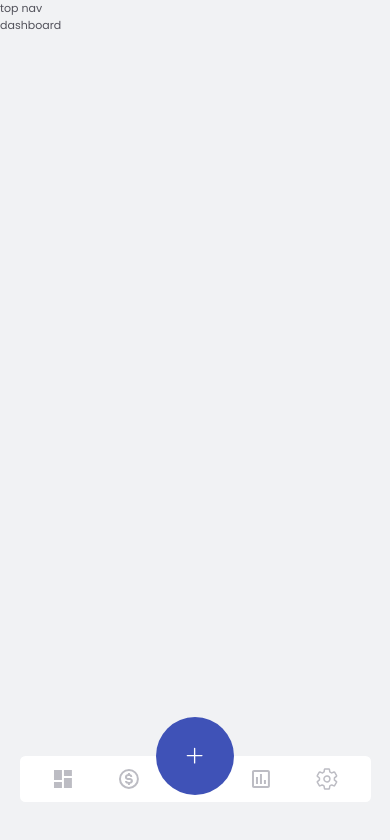
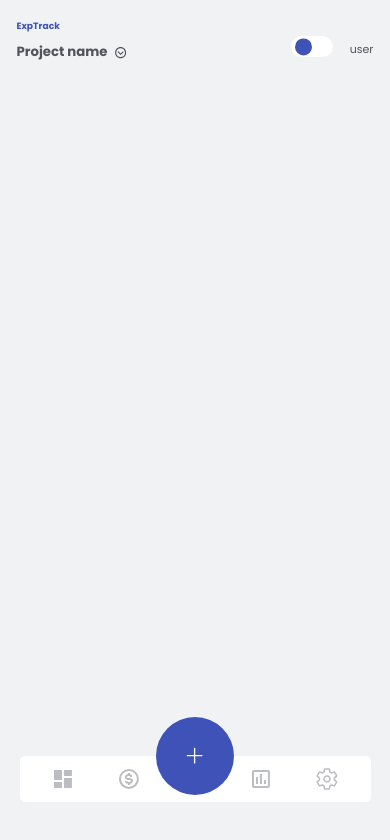
Before and after one commit to chiwei93/expense-tracker, a Next.js app: page /dashboard in a window 390 px wide. Shown: the top 840 px of the page. Built offline with nearby package versions, Linux system fonts and the light colour scheme.

Commit message:
added top nav bar

```diff
--- a/components/Containers/SideNavContainer/SideNavContainer.tsx
+++ b/components/Containers/SideNavContainer/SideNavContainer.tsx
@@ -1,3 +1,4 @@
+import { useState } from "react";
 import Sidebar from "../../Layouts/Sidebar/Sidebar";
 import TopNav from "../../Layouts/TopNav/TopNav";
 
@@ -10,10 +11,12 @@ interface Props {
 const SideNavContainer = (props: Props) => {
   const { children } = props;
 
+  const [sidebarWidth, setSidebarWidth] = useState(0);
+
   return (
     <div className={styles.container}>
-      <TopNav />
-      <Sidebar />
+      <TopNav sidebarWidth={sidebarWidth} />
+      <Sidebar handleSidebarWidthChange={setSidebarWidth} />
       <main className={styles.mainContent}>{children}</main>
     </div>
   );
--- a/components/Layouts/Sidebar/Sidebar.module.css
+++ b/components/Layouts/Sidebar/Sidebar.module.css
@@ -6,7 +6,7 @@
   width: 90vw;
   bottom: 5vh;
   border-radius: var(--border-radius-form);
-  z-index: 5;
+  z-index: var(--z-index-nav);
 }
 
 .iconBtnList {
--- a/components/Layouts/Sidebar/Sidebar.tsx
+++ b/components/Layouts/Sidebar/Sidebar.tsx
@@ -1,3 +1,4 @@
+import { useRef } from "react";
 import Link from "next/link";
 import { MdDashboard, MdOutlineInsertChartOutlined } from "react-icons/md";
 import { IoSettingsOutline } from "react-icons/io5";
@@ -6,12 +7,49 @@ import { BsPlusLg } from "react-icons/bs";
 import { FaBoxes } from "react-icons/fa";
 import cls from "classnames";
 
-import styles from "./Sidebar.module.css";
 import SidebarLink from "../../UI/Links/SidebarLink/SidebarLink";
 
-const Sidebar = () => {
+import useIsomorphicLayoutEffect from "../../../hooks/useIsomorphicLayoutEffect";
+
+import styles from "./Sidebar.module.css";
+
+interface Props {
+  handleSidebarWidthChange: (width: number) => void;
+}
+
+const Sidebar = (props: Props) => {
+  const { handleSidebarWidthChange } = props;
+
+  const sidebarNavRef = useRef<HTMLElement | null>(null);
+
+  useIsomorphicLayoutEffect(() => {
+    const tabletBreakpoint = 744;
+
+    const handleWidthChange = () => {
+      if (sidebarNavRef.current) {
+        if (window.innerWidth >= tabletBreakpoint) {
+          handleSidebarWidthChange(sidebarNavRef.current?.offsetWidth);
+        } else {
+          handleSidebarWidthChange(0);
+        }
+      }
+    };
+
+    window.addEventListener("resize", handleWidthChange);
+    window.addEventListener("load", handleWidthChange);
+
+    return () => {
+      window.removeEventListener("resize", handleWidthChange);
+      window.removeEventListener("load", handleWidthChange);
+    };
+  }, [handleSidebarWidthChange]);
+
   return (
-    <nav aria-label="secondary navigation" className={styles.nav}>
+    <nav
+      aria-label="secondary navigation"
+      className={styles.nav}
+      ref={sidebarNavRef}
+    >
       <ul className={styles.iconBtnList}>
         <li
           className={cls(
--- a/components/Layouts/TopNav/TopNav.module.css
+++ b/components/Layouts/TopNav/TopNav.module.css
@@ -1,3 +1,45 @@
 .nav {
+  background-color: var(--color-page-bg);
+  padding: 1.5em;
+  position: fixed;
+  top: 0;
+  max-width: 100vw;
+  z-index: var(--z-index-nav);
+  display: flex;
+  align-items: flex-end;
+  justify-content: space-between;
+  gap: 1em;
+}
 
+.logoContainer {
+  margin-bottom: 0.8em;
 }
+
+.logo {
+  font-weight: var(--font-weight-bold);
+  font-size: var(--font-size-small-text);
+  color: var(--color-primary);
+}
+
+.selectContainer {
+  font-size: var(--font-size-h6);
+}
+
+.navBtnsContainer {
+  display: flex;
+  align-items: center;
+}
+
+.toggleBtnContainer {
+  margin-right: 1.5em;
+}
+
+@media only screen and (min-width: 744px) {
+  .nav {
+    padding: 1.7em 2em;
+  }
+
+  .logoContainer {
+    display: none;
+  }
+}
--- a/components/Layouts/TopNav/TopNav.tsx
+++ b/components/Layouts/TopNav/TopNav.tsx
@@ -1,11 +1,42 @@
+import Link from "next/link";
 import { BiUserCircle, BiSun, BiMoon } from "react-icons/bi";
+import LightDarkModeBtn from "../../UI/Buttons/LightDarkModeBtn/LightDarkModeBtn";
+
+import TopNavSelectBtn from "../../UI/Buttons/TopNavSelectBtn/TopNavSelectBtn";
 
 import styles from "./TopNav.module.css";
 
-const TopNav = () => {
+interface Props {
+  sidebarWidth: number;
+}
+
+const TopNav = (props: Props) => {
+  const { sidebarWidth } = props;
+
   return (
-    <nav aria-label="primary navigation" className={styles.nav}>
-      top nav
+    <nav
+      aria-label="primary navigation"
+      className={styles.nav}
+      style={{ left: sidebarWidth, width: `calc(100vw - ${sidebarWidth}px)` }}
+    >
+      <div className={styles.projectOptionsContainer}>
+        <div className={styles.logoContainer}>
+          <Link href="/dashboard">
+            <a className={styles.logo}>ExpTrack</a>
+          </Link>
+        </div>
+
+        <div className={styles.selectContainer}>
+          <TopNavSelectBtn />
+        </div>
+      </div>
+
+      <div className={styles.navBtnsContainer}>
+        <div className={styles.toggleBtnContainer}>
+          <LightDarkModeBtn />
+        </div>
+        <div>user</div>
+      </div>
     </nav>
   );
 };
--- /dev/null
+++ b/components/UI/Buttons/LightDarkModeBtn/LightDarkModeBtn.module.css
@@ -0,0 +1,20 @@
+.btn {
+  background-color: var(--color-form-bg);
+  position: relative;
+  height: 1.6rem;
+  width: 3.2rem;
+  border-radius: 2rem;
+}
+
+.btn::before {
+  content: "";
+  width: 1.3rem;
+  height: 1.3rem;
+  background-color: var(--color-primary);
+  position: absolute;
+  top: 50%;
+  left: 10%;
+  border-radius: 50%;
+  transform: translateY(-50%);
+  transition: transform 0.4s;
+}
--- /dev/null
+++ b/components/UI/Buttons/LightDarkModeBtn/LightDarkModeBtn.tsx
@@ -0,0 +1,24 @@
+import { useState } from "react";
+import { BiSun, BiMoon } from "react-icons/bi";
+import cls from "classnames";
+
+import styles from "./LightDarkModeBtn.module.css";
+
+interface Props {}
+
+const LightDarkModeBtn = (props: Props) => {
+  const {} = props;
+
+  const [isDarkMode, setIsDarkMode] = useState(false);
+
+  const setLightAndDarkClass = () => {};
+
+  return (
+    <button
+      className={cls(styles.btn)}
+      onClick={() => setIsDarkMode((prevIsDarkMode) => !prevIsDarkMode)}
+    ></button>
+  );
+};
+
+export default LightDarkModeBtn;
--- /dev/null
+++ b/components/UI/Buttons/TopNavSelectBtn/TopNavSelectBtn.module.css
@@ -0,0 +1,58 @@
+.container {
+  display: inline-block;
+  position: relative;
+  font-size: inherit;
+}
+
+.selectBtn {
+  display: flex;
+  align-items: center;
+  font-weight: var(--font-weight-bold);
+}
+
+.icon {
+  display: flex;
+  align-items: center;
+  justify-content: center;
+  margin-left: 0.5em;
+}
+
+.optionsContainer {
+  position: absolute;
+  top: 150%;
+  left: 0;
+  font-weight: var(--font-weight-medium);
+  border-radius: var(--border-radius-input);
+  overflow: hidden;
+}
+
+.optionsList {
+  max-height: 15rem;
+  overflow-y: scroll;
+  -ms-overflow-style: none;
+  scrollbar-width: none;
+}
+
+.optionsList::-webkit-scrollbar {
+  display: none;
+}
+
+.option {
+  font-size: 0.9em;
+  padding: 0.5em 1.5em;
+  background-color: var(--color-form-bg);
+  cursor: pointer;
+  transition: background-color 0.3s, color 0.2s;
+}
+
+.option:hover,
+.option:active {
+  background-color: var(--color-primary);
+  color: var(--color-form-bg);
+}
+
+@media only screen and (min-width: 500px) {
+  .option {
+    font-size: 0.75em;
+  }
+}
--- /dev/null
+++ b/components/UI/Buttons/TopNavSelectBtn/TopNavSelectBtn.tsx
@@ -0,0 +1,51 @@
+import { useState } from "react";
+import { BiChevronDownCircle } from "react-icons/bi";
+
+import styles from "./TopNavSelectBtn.module.css";
+
+interface Props {}
+
+const TopNavSelectBtn = (props: Props) => {
+  const {} = props;
+
+  const [showOptions, setShowOptions] = useState(false);
+
+  return (
+    <div
+      className={styles.container}
+      onClick={() => setShowOptions((prevShowOptions) => !prevShowOptions)}
+    >
+      <button className={styles.selectBtn}>
+        <span>Project name</span>
+        <span className={styles.icon}>
+          <BiChevronDownCircle />
+        </span>
+      </button>
+
+      {showOptions && (
+        <div className={styles.optionsContainer}>
+          <ul className={styles.optionsList}>
+            <li className={styles.option}>option 1</li>
+            <li className={styles.option}>option 1</li>
+            <li className={styles.option}>option 1</li>
+            <li className={styles.option}>option 1</li>
+            <li className={styles.option}>option 1</li>
+            <li className={styles.option}>option 1</li>
+            <li className={styles.option}>option 1</li>
+            <li className={styles.option}>option 1</li>
+            <li className={styles.option}>option 1</li>
+            <li className={styles.option}>option 1</li>
+            <li className={styles.option}>option 1</li>
+            <li className={styles.option}>option 1</li>
+            <li className={styles.option}>option 1</li>
+            <li className={styles.option}>option 1</li>
+            <li className={styles.option}>option 1</li>
+            <li className={styles.option}>option 1</li>
+          </ul>
+        </div>
+      )}
+    </div>
+  );
+};
+
+export default TopNavSelectBtn;
--- /dev/null
+++ b/hooks/useIsomorphicLayoutEffect.ts
@@ -0,0 +1,5 @@
+import { useEffect, useLayoutEffect } from "react";
+
+const useIsomorphicLayoutEffect = typeof window !== 'undefined' ? useLayoutEffect : useEffect;
+
+export default useIsomorphicLayoutEffect;
--- a/styles/globals.css
+++ b/styles/globals.css
@@ -34,6 +34,7 @@
   --font-weight-light: 300;
   --font-weight-extralight: 200;
   --font-weight-thin: 100;
+  --z-index-nav: 5;
 }
 
 html,
```
